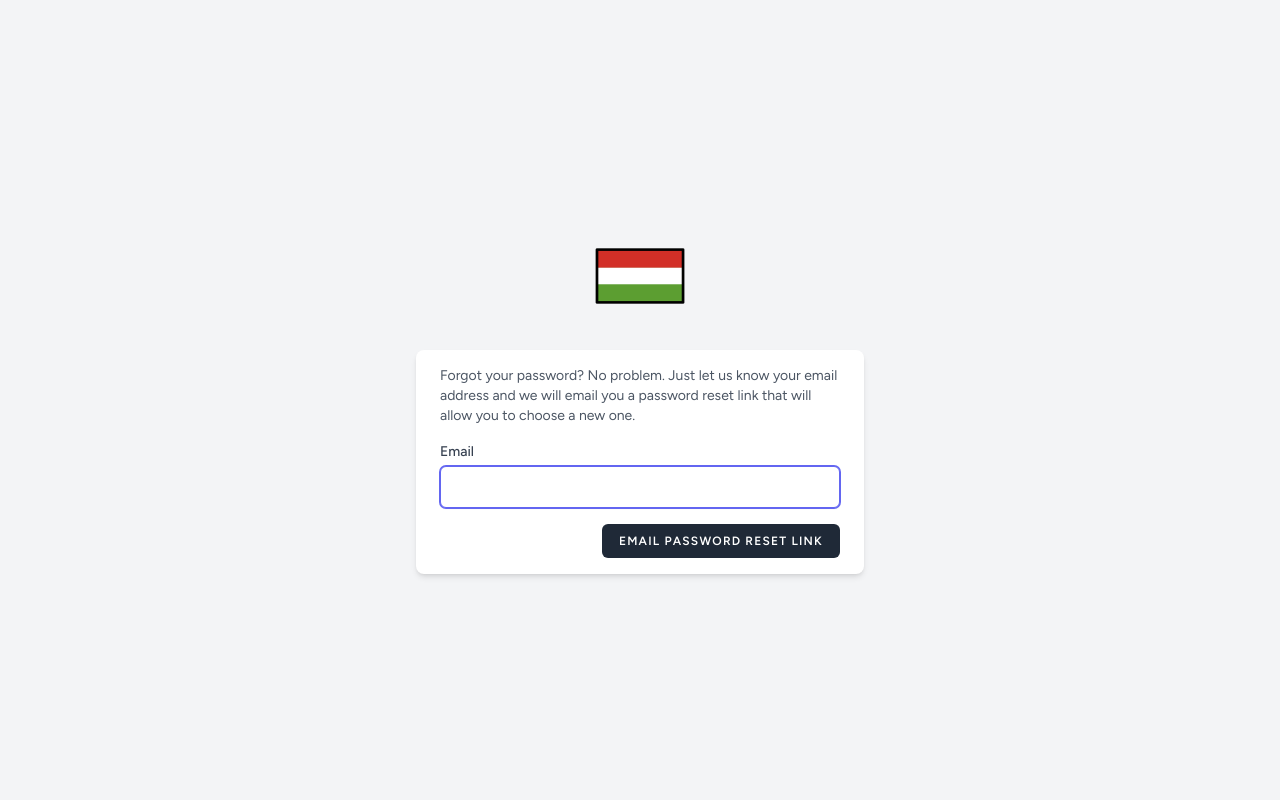
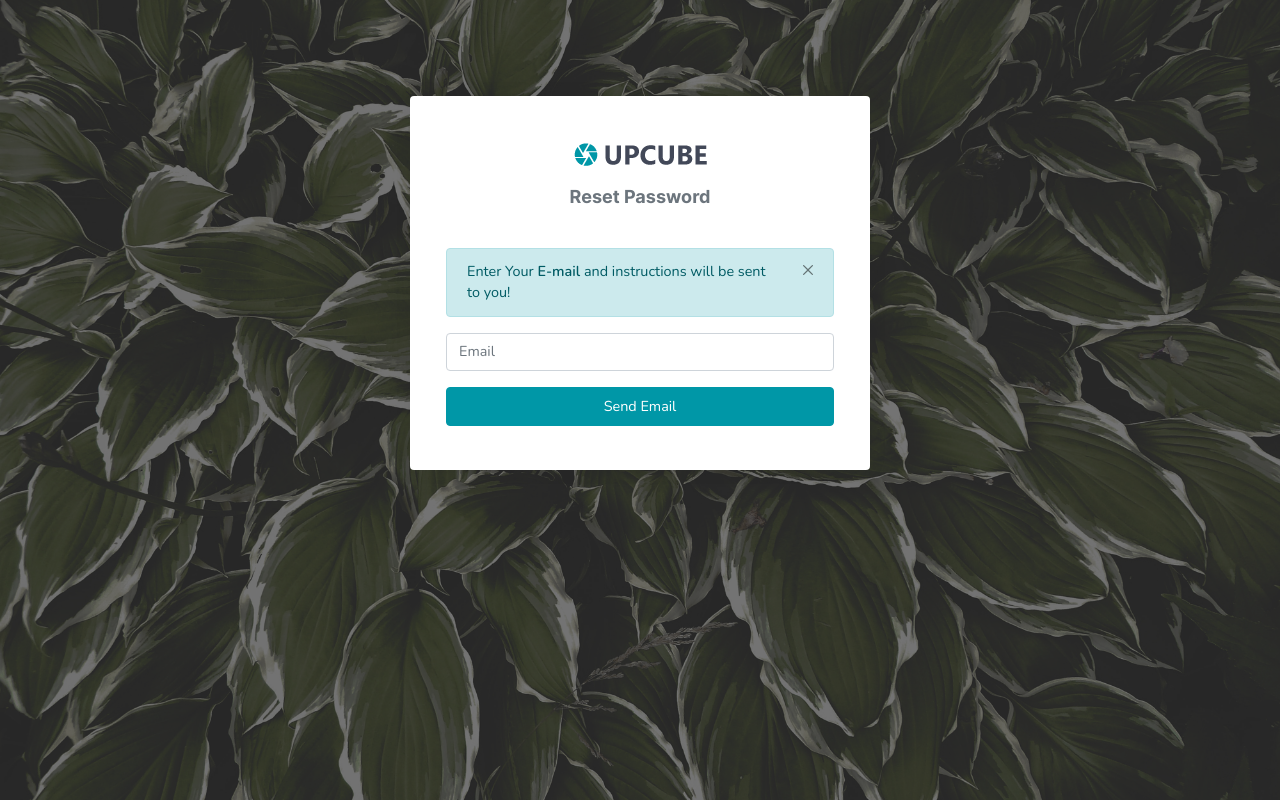
Before and after one commit to randomUSR56/example-app, a Laravel app: page /forgot-password in a window 1280 px wide. Run offline with Laravel 10, Linux system fonts and the light colour scheme; style sheets or scripts are compiled from the project's sources; some libraries are stand-ins or nearby versions.

Commit message:
more stuff (admin profile par4)

```diff
--- a/resources/views/admin/body/header.blade.php
+++ b/resources/views/admin/body/header.blade.php
@@ -85,7 +85,7 @@
                 </button>
                 <div class="dropdown-menu dropdown-menu-end">
                     <!-- item-->
-                    <a class="dropdown-item" href="#"><i class="ri-user-line align-middle me-1"></i> Profile</a>
+                    <a class="dropdown-item" href="{{route('admin.profile')}}"><i class="ri-user-line align-middle me-1"></i> Profile</a>
                     <a class="dropdown-item" href="#"><i class="ri-wallet-2-line align-middle me-1"></i> My Wallet</a>
                     <a class="dropdown-item d-block" href="#"><span class="badge bg-success float-end mt-1">11</span><i class="ri-settings-2-line align-middle me-1"></i> Settings</a>
                     <a class="dropdown-item" href="#"><i class="ri-lock-unlock-line align-middle me-1"></i> Lock screen</a>
--- a/resources/views/admin/body/sidebar.blade.php
+++ b/resources/views/admin/body/sidebar.blade.php
@@ -76,7 +76,7 @@
                     <ul class="sub-menu" aria-expanded="false">
                         <li><a href="{{route('admin.login')}}">Login</a></li>
                         <li><a href="{{route('admin.register')}}">Register</a></li>
-                        <li><a href="auth-recoverpw.html">Recover Password</a></li>
+                        <li><a href="{{route('admin.recover')}}">Recover Password</a></li>
                         <li><a href="auth-lock-screen.html">Lock Screen</a></li>
                     </ul>
                 </li>
--- a/resources/views/auth/forgot-password.blade.php
+++ b/resources/views/auth/forgot-password.blade.php
@@ -1,25 +1,83 @@
-<x-guest-layout>
-    <div class="mb-4 text-sm text-gray-600">
-        {{ __('Forgot your password? No problem. Just let us know your email address and we will email you a password reset link that will allow you to choose a new one.') }}
-    </div>
+<!doctype html>
+<html lang="en">
 
-    <!-- Session Status -->
-    <x-auth-session-status class="mb-4" :status="session('status')" />
+    <head>
 
-    <form method="POST" action="{{ route('password.email') }}">
-        @csrf
+        <meta charset="utf-8" />
+        <title>Recover Password | Admin</title>
+        <meta name="viewport" content="width=device-width, initial-scale=1.0">
+        <meta content="Premium Multipurpose Admin & Dashboard Template" name="description" />
+        <meta content="Themesdesign" name="author" />
+        <!-- App favicon -->
+        <link rel="shortcut icon" href="{{ asset('backend/assets/images/favicon.ico') }}">
 
-        <!-- Email Address -->
-        <div>
-            <x-input-label for="email" :value="__('Email')" />
-            <x-text-input id="email" class="block mt-1 w-full" type="email" name="email" :value="old('email')" required autofocus />
-            <x-input-error :messages="$errors->get('email')" class="mt-2" />
+        <!-- Bootstrap Css -->
+        <link href="{{ asset('backend/assets/css/bootstrap.min.css') }}" id="bootstrap-style" rel="stylesheet" type="text/css" />
+        <!-- Icons Css -->
+        <link href="{{ asset('backend/assets/css/icons.min.css') }}" rel="stylesheet" type="text/css" />
+        <!-- App Css-->
+        <link href="{{ asset('backend/assets/css/app.min.css') }}" id="app-style" rel="stylesheet" type="text/css" />
+
+    </head>
+
+    <body class="auth-body-bg">
+        <div class="bg-overlay"></div>
+        <div class="wrapper-page">
+            <div class="container-fluid p-0">
+                <div class="card">
+                    <div class="card-body">
+
+                        <div class="text-center mt-4">
+                            <div class="mb-3">
+                                <a href="index.html" class="auth-logo">
+                                    <img src="{{asset('backend/assets/images/logo-dark.png')}}" height="30" class="logo-dark mx-auto" alt="">
+                                    <img src="{{asset('backend/assets/images/logo-light.png')}}" height="30" class="logo-light mx-auto" alt="">
+                                </a>
+                            </div>
+                        </div>
+
+                        <h4 class="text-muted text-center font-size-18"><b>Reset Password</b></h4>
+
+                        <div class="p-3">
+                            <form class="form-horizontal mt-3" method="POST" action="{{route('admin.recover.send')}}">
+                                @csrf
+
+                                <div class="alert alert-info alert-dismissible fade show" role="alert">
+                                Enter Your <strong>E-mail</strong> and instructions will be sent to you!
+                                <button type="button" class="btn-close" data-bs-dismiss="alert" aria-label="Close"></button>
+                                </div>
+
+                                <div class="form-group mb-3">
+                                    <div class="col-xs-12">
+                                        <input class="form-control" id="email" name="email" type="email" required="" placeholder="Email">
+                                    </div>
+                                </div>
+
+                                <div class="form-group pb-2 text-center row mt-3">
+                                    <div class="col-12">
+                                        <button class="btn btn-info w-100 waves-effect waves-light" type="submit">Send Email</button>
+                                    </div>
+                                </div>
+                            </form>
+                        </div>
+                    </div>
+                    <!-- end cardbody -->
+                </div>
+                <!-- end card -->
+            </div>
+            <!-- end container -->
         </div>
+        <!-- end -->
 
-        <div class="flex items-center justify-end mt-4">
-            <x-primary-button>
-                {{ __('Email Password Reset Link') }}
-            </x-primary-button>
-        </div>
-    </form>
-</x-guest-layout>
+
+        <!-- JAVASCRIPT -->
+        <script src="{{asset('backend/assets/libs/jquery/jquery.min.js')}}"></script>
+        <script src="{{asset('backend/assets/libs/bootstrap/js/bootstrap.bundle.min.js')}}"></script>
+        <script src="{{asset('backend/assets/libs/metismenu/metisMenu.min.js')}}"></script>
+        <script src="{{asset('backend/assets/libs/simplebar/simplebar.min.js')}}"></script>
+        <script src="{{asset('backend/assets/libs/node-waves/waves.min.js')}}"></script>
+
+        <script src="{{asset('backend/assets/js/app.js')}}"></script>
+
+    </body>
+</html>
--- a/routes/web.php
+++ b/routes/web.php
@@ -4,6 +4,9 @@ use App\Http\Controllers\ProfileController;
 use Illuminate\Support\Facades\Route;
 use App\Http\Controllers\Demo\DemoController;
 use App\Http\Controllers\AdminController;
+use Illuminate\Support\Facades\Mail;
+use Illuminate\Support\Facades\Auth;
+
 
 /*
 |--------------------------------------------------------------------------
@@ -15,8 +18,6 @@ use App\Http\Controllers\AdminController;
 | be assigned to the "web" middleware group. Make something great!
 |
 */
-
-use Illuminate\Support\Facades\Mail;
 
 Route::get('/test-email', function () {
     $details = [
@@ -66,8 +67,13 @@ Route::controller(AdminController::class) -> group(function() {
     Route::get('/admin/logout', 'destroy') -> name('admin.logout');
     Route::get('/admin/login', 'displayLogin') -> name('admin.login');
     Route::get('/admin/register', 'displayRegister') -> name('admin.register');
-    Route::post('/admin/login', 'storeLogin') -> name('admin.login.send');
+    Route::get('/admin/recover', 'displayRecover') -> name('admin.recover');
+    Route::get('/admin/profile', 'profile') -> name('admin.profile');
+    Route::get('/edit/profile', 'editProfile') -> name('edit.profile');
+    Route::post('/store/profile', 'storeProfile') -> name('store.profile');
+    Route::post('/admin/login/send', 'storeLogin') -> name('admin.login.send');
     Route::post('/admin/register/send', 'storeRegister') -> name('admin.register.send');
+    Route::post('/admin/recover/send', 'storeRecover') -> name('admin.recover.send');
 });
 
 Route::middleware('auth')->group(function () {
```
Also changed, not shown: app/Http/Controllers/AdminController.php (+51 -1 lines), resources/views/admin/body/admin_profile_edit.blade.php (added, +88 -0 lines), resources/views/admin/body/admin_profile_view.blade.php (added, +29 -0 lines), resources/views/auth/forgot-passsword_temp.blade.php (added, +25 -0 lines), resources/views/auth/login.blade.php (+6 -8 lines).
